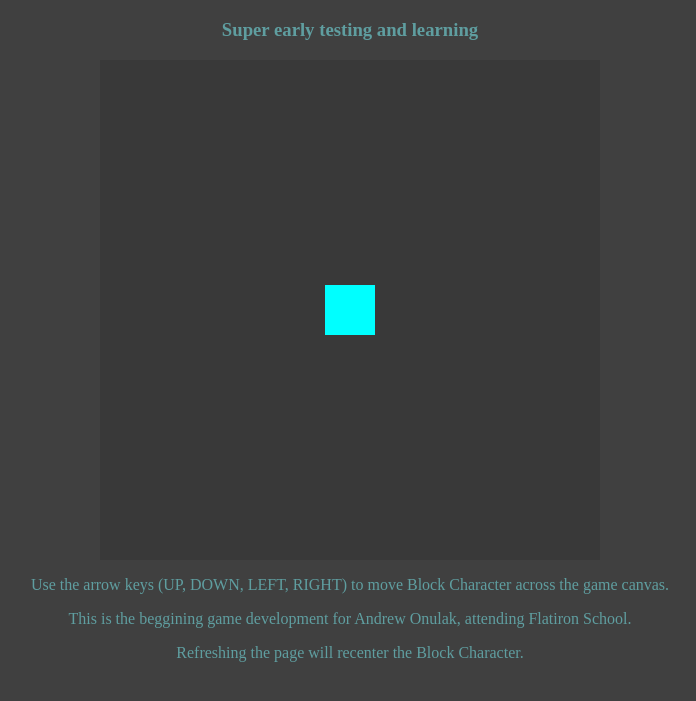
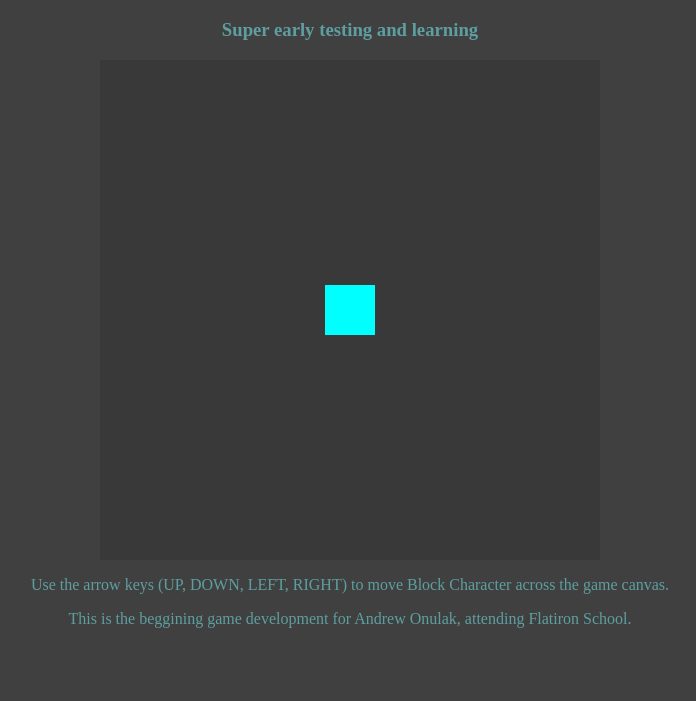
Before and after one commit to Kalunodragon/tile-based-platformer-test, a plain HTML site: page index.html in a window 1280 px wide. Shown: the part 61-762 px from the top of the page, without its empty margins (290-986 px from the left). Drawn offline with Linux system fonts and the light colour scheme.

Commit message:
seccond attempt after error

```diff
--- a/index.html
+++ b/index.html
@@ -17,9 +17,7 @@
             <p>
                 This is the beggining game development for Andrew Onulak, attending Flatiron School.
             </p>
-            <p>
-                Refreshing the page will recenter the Block Character.
-            </p>
+
         </body>
         <script type="text/JavaScript" src="./index.js"></script>
     </div>
```
